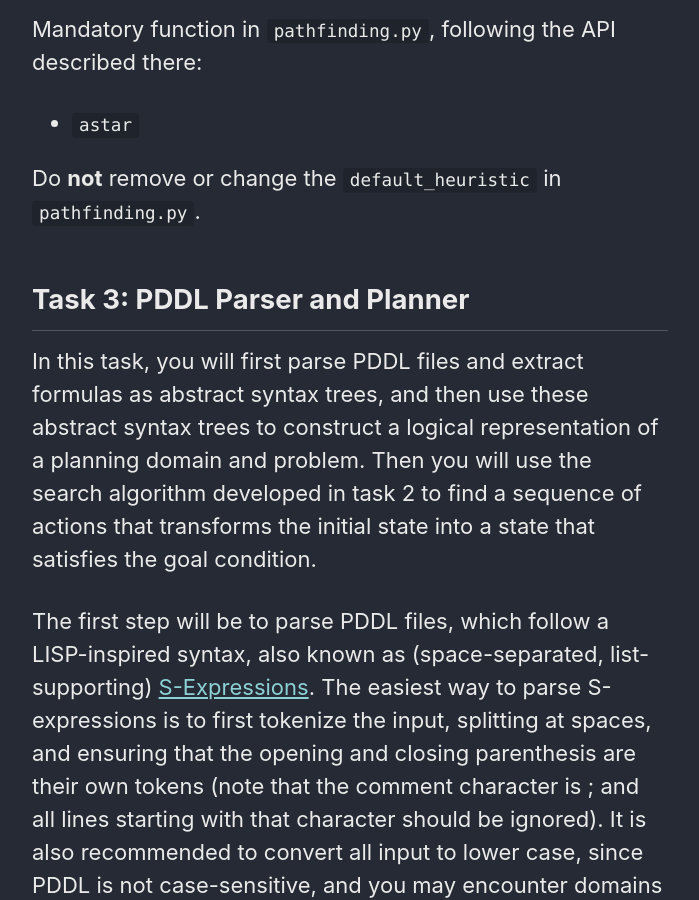
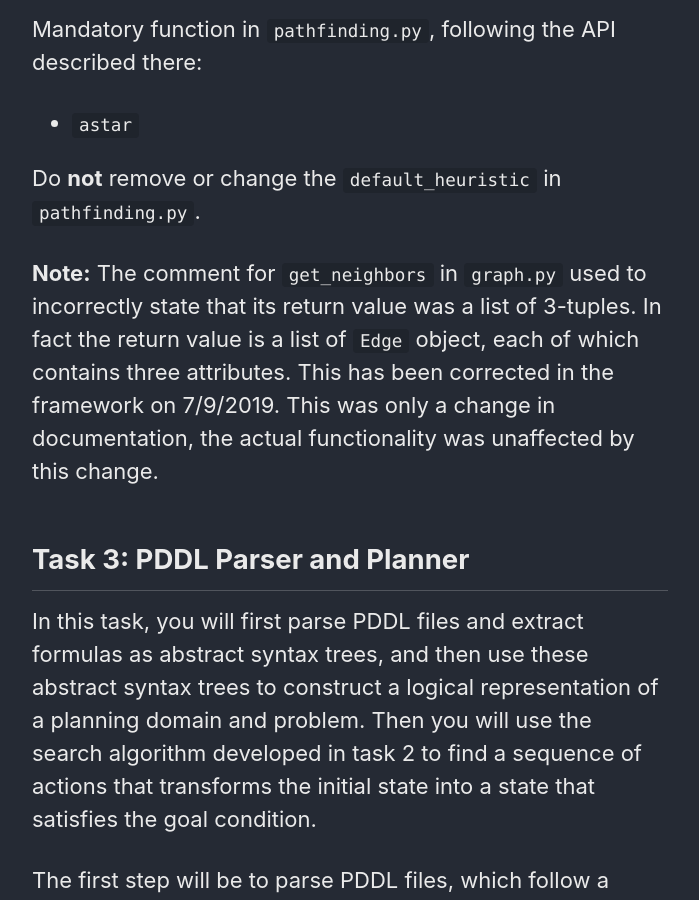
Before and after one commit to yawgmoth/PF-3335, a Jekyll site: the page built from _pages/project.md, in a window 1280 px wide and 900 px high, scrolled down 8092 px. Shown: the whole window, without its empty margins (290-989 px from the left). Built offline with Jekyll 4.4.1, drawn with Linux system fonts in a browser that asks for light colours; cached includes are drawn as plain includes; nearby versions of some CDN libraries.

Commit message:
add note to project description about incorrect comment in framework fix some typos on slides

```diff
--- a/_pages/project.md
+++ b/_pages/project.md
@@ -135,6 +135,8 @@ Mandatory function in `pathfinding.py`, following the API described there:
    - `astar`
 
 Do **not** remove or change the `default_heuristic` in `pathfinding.py`.
+
+**Note:** The comment for `get_neighbors` in `graph.py` used to incorrectly state that its return value was a list of 3-tuples. In fact the return value is a list of `Edge` object, each of which contains three attributes. This has been corrected in the framework on 7/9/2019. This was only a change in documentation, the actual functionality was unaffected by this change.
 
 Task 3: PDDL Parser and Planner
 -------------------------------
```
Also changed, not shown: _pages/lecture3.html (+4 -4 lines).
